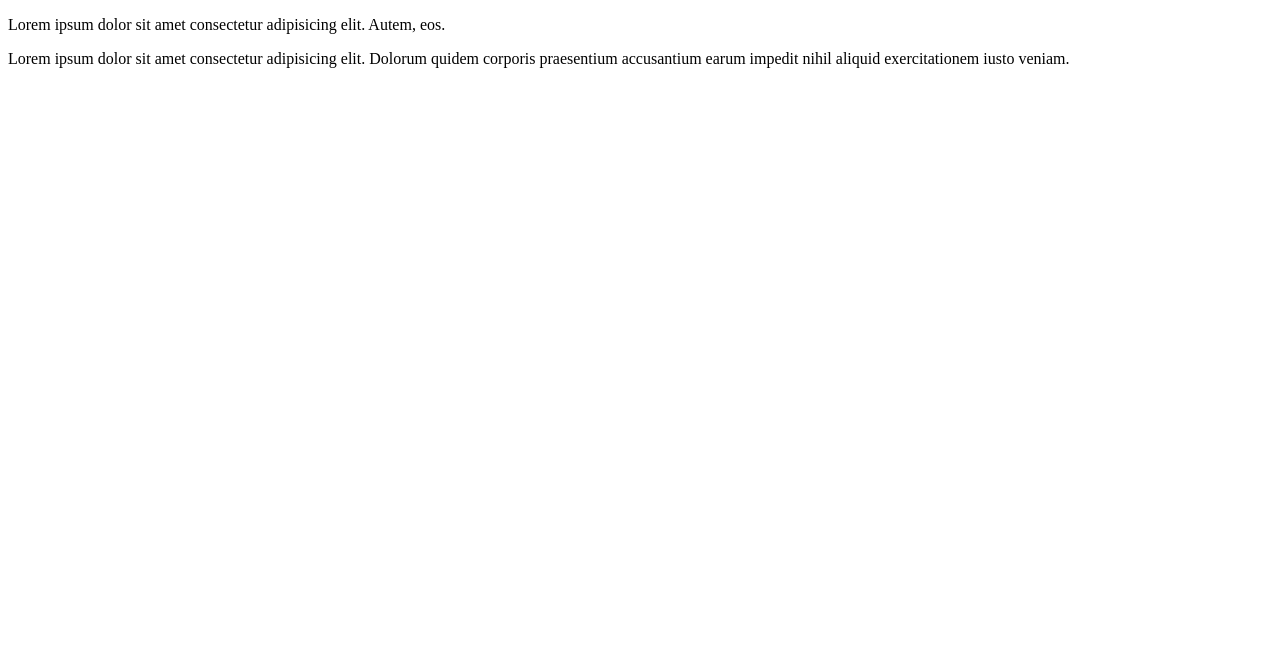
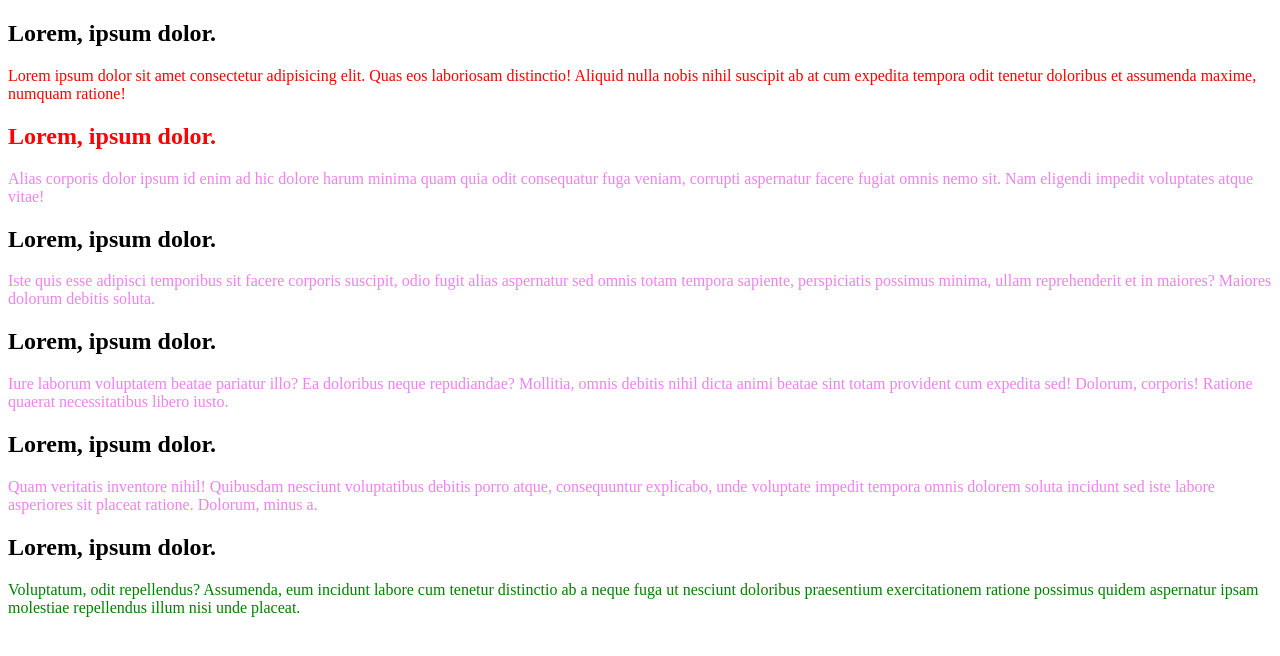
Before and after one commit to Dev-Olena/first-html, a plain HTML site: page index.html in a window 1280 px wide. Drawn offline with Linux system fonts and the light colour scheme.

Commit message:
Change index.html and add styles

```diff
--- a/index.html
+++ b/index.html
@@ -1,14 +1,39 @@
 <!DOCTYPE html>
-<html>
+<html lang="en">
+<head>
+    <meta charset="UTF-8">
+    <meta name="viewport" content="width=device-width, initial-scale=1.0">
+    <title>CSS</title>
+    <link rel="stylesheet" href="./style.css">
+</head>
+<body>
+    <main>
+        <article>
+            <h2>Lorem, ipsum dolor.
+            </h2>
+            <p class="red-text">Lorem ipsum dolor sit amet consectetur adipisicing elit. Quas eos laboriosam distinctio! Aliquid nulla nobis nihil suscipit ab at cum expedita tempora odit tenetur doloribus et assumenda maxime, numquam ratione!</p>
+        </article>
+        <article>
+            <h2 class="red-text">Lorem, ipsum dolor.</h2>
+            <p>Alias corporis dolor ipsum id enim ad hic dolore harum minima quam quia odit consequatur fuga veniam, corrupti aspernatur facere fugiat omnis nemo sit. Nam eligendi impedit voluptates atque vitae!</p>
+        </article>
+        <article>
+            <h2>Lorem, ipsum dolor.</h2>
+            <p>Iste quis esse adipisci temporibus sit facere corporis suscipit, odio fugit alias aspernatur sed omnis totam tempora sapiente, perspiciatis possimus minima, ullam reprehenderit et in maiores? Maiores dolorum debitis soluta.</p>
+        </article>
+        <article>
+            <h2>Lorem, ipsum dolor.</h2>
+            <p>Iure laborum voluptatem beatae pariatur illo? Ea doloribus neque repudiandae? Mollitia, omnis debitis nihil dicta animi beatae sint totam provident cum expedita sed! Dolorum, corporis! Ratione quaerat necessitatibus libero iusto.</p>
+        </article>
+        <article>
+            <h2>Lorem, ipsum dolor.</h2>
+            <p>Quam veritatis inventore nihil! Quibusdam nesciunt voluptatibus debitis porro atque, consequuntur explicabo, unde voluptate impedit tempora omnis dolorem soluta incidunt sed iste labore asperiores sit placeat ratione. Dolorum, minus a.</p>
+        </article>
+        <article>
+            <h2>Lorem, ipsum dolor.</h2>
+            <p id="green-paragraph">Voluptatum, odit repellendus? Assumenda, eum incidunt labore cum tenetur distinctio ab a neque fuga ut nesciunt doloribus praesentium exercitationem ratione possimus quidem aspernatur ipsam molestiae repellendus illum nisi unde placeat.</p>
+        </article>
+    </main>
 
-<head>
-    <title>My first page</title>
-</head>
-
-<body>
-    <p>Lorem ipsum dolor sit amet consectetur adipisicing elit. Autem, eos.</p>
-    <p>Lorem ipsum dolor sit amet consectetur adipisicing elit. Dolorum quidem corporis praesentium accusantium earum
-        impedit nihil aliquid exercitationem iusto veniam.</p>
 </body>
-
 </html>
--- /dev/null
+++ b/style.css
@@ -0,0 +1,9 @@
+p {
+    color: violet;
+}
+.red-text {
+    color: red;
+}
+#green-paragraph {
+    color: green;
+}
```
